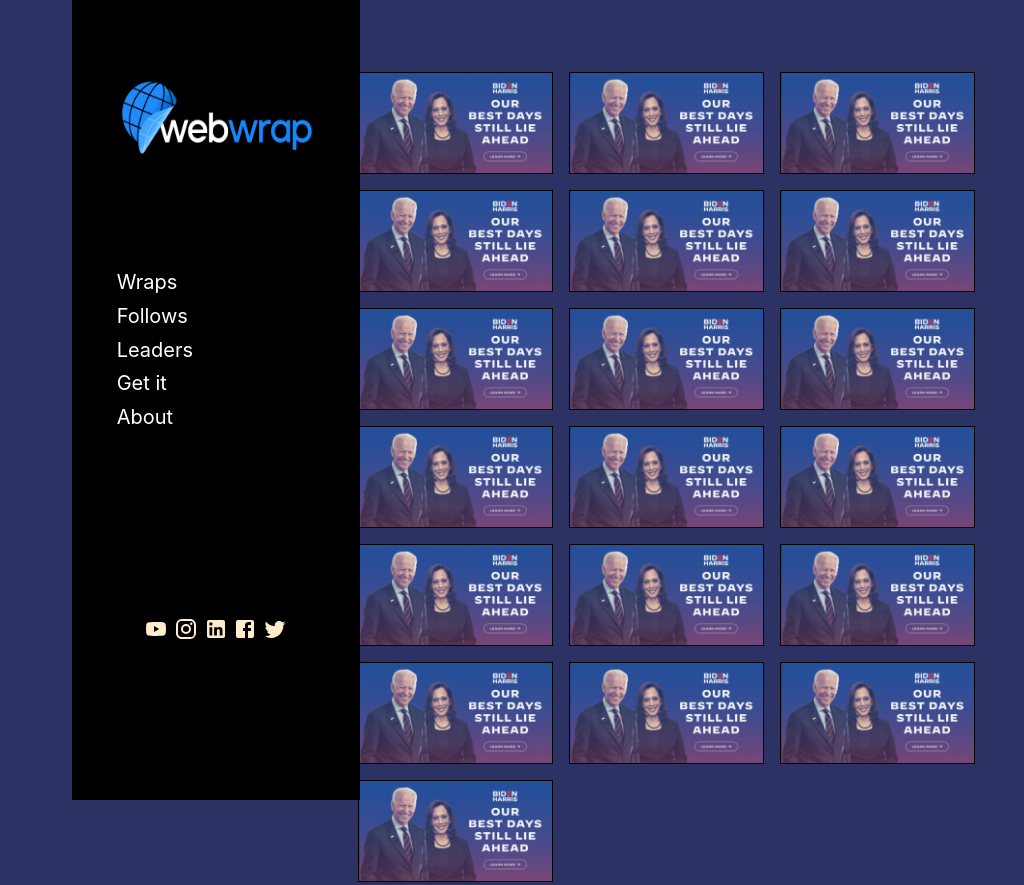
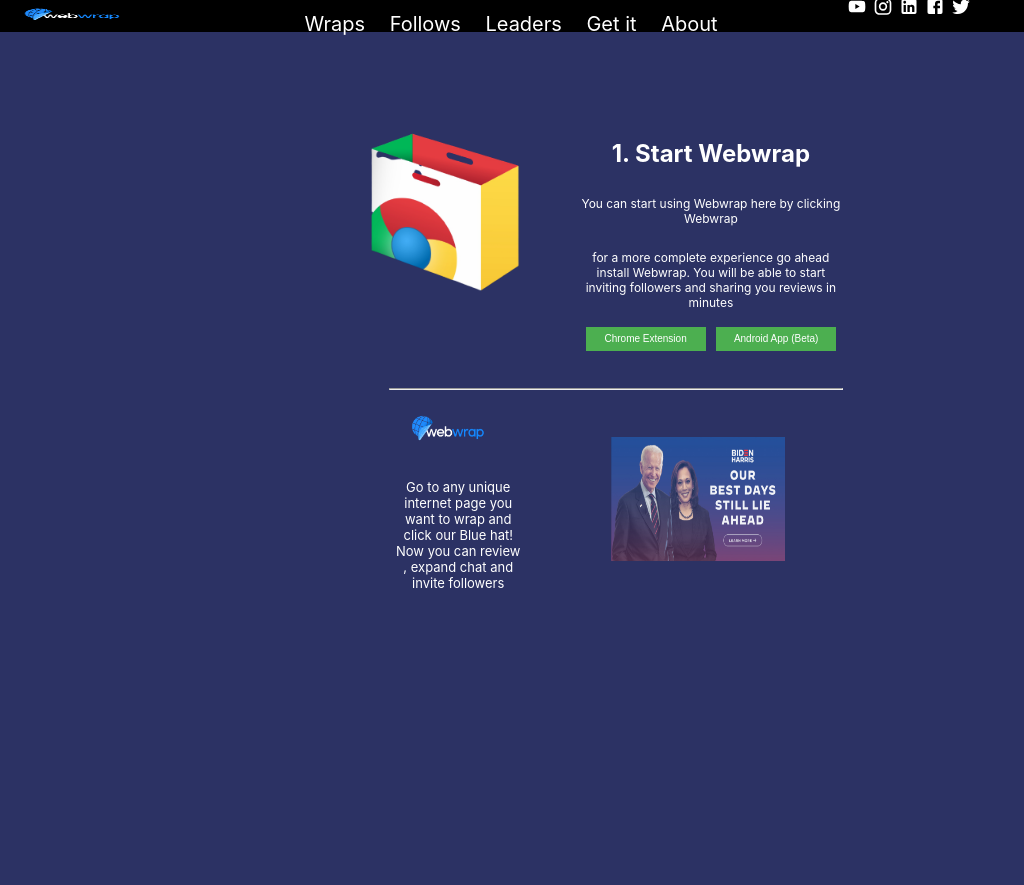
Before and after one commit to Suleman3015/client-app, a React (Create React App) app: page /getit in a window 1024 px wide. After the commit the page ends 800 px from the top, so only its background shows below. Built offline with nearby package versions, Linux system fonts and the light colour scheme.

Commit message:
tablet view updated
responsiveness updated

```diff
--- a/src/App.js
+++ b/src/App.js
@@ -3,6 +3,7 @@
 import WebWrap from './Components/webWrap'
 import SideBar from './Components/SideBar'
 import About from './Components/About'
+import Getit from './Components/getit'
 import {  Link ,Route ,BrowserRouter as Router,Switch} from 'react-router-dom'
 
 function App() {
@@ -22,6 +23,9 @@
           <Route path="/about">
             <About />
           </Route>
+          <Route path="/getit">
+            <Getit />
+          </Route>
           <Route path="/">
             <WebWrap />
           </Route>
--- a/src/Components/About.module.css
+++ b/src/Components/About.module.css
@@ -215,3 +215,62 @@
     /* margin-left: 5%; */
   }
 }
+
+@media (min-width: 800px) and (max-width: 1050px) {
+  .container {
+    display: flex;
+    flex-direction: column;
+  }
+
+  .centercont {
+    display: flex;
+    flex-direction: column;
+    justify-content: center;
+    margin-left: 0%;
+    text-align: center;
+    align-items: center;
+    /* margin-left: 32%; */
+    margin-top: 25%;
+  }
+
+  .contentBoxes {
+    display: grid;
+    grid-template-columns: 700px;
+    justify-content: center;
+    margin: 0%;
+    margin-left: 0%;
+
+    /* padding: 100px; */
+    /* margin-top: 7%; */
+    /* margin-left: 34%; */
+  }
+
+  .box {
+    background-color: ;
+    border: 1px solid black;
+    width: 100%;
+    height: 100%;
+    margin: 0%;
+  }
+
+  .img {
+    height: 100%;
+    width: 100%;
+  }
+  .textcont {
+    display: flex;
+    flex-direction: row;
+    justify-content: flex-start;
+    margin-top: 10%;
+    margin-right: 5%;
+  }
+
+  .text {
+    color: white;
+    text-decoration: none;
+    font-size: 30px;
+    margin-left: 0%;
+    margin: 2%;
+    /* margin-left: 5%; */
+  }
+}
--- /dev/null
+++ b/src/Components/getit.js
@@ -0,0 +1,46 @@
+import React from 'react'
+import SideBar from './SideBar'
+import styles from './getit.module.css'
+import GoogleLogo from './images/google.png'
+import { makeStyles } from '@material-ui/core/styles';
+import Button from '@material-ui/core/Button';
+import Logo from './images/WrapLogo.png'
+import Secimg from './images/topic.jpg'
+function Getit(){
+    return(
+        <div><SideBar/>
+        <div className={styles.getCont}>
+
+            <div className={styles.centerCont}>
+            <div className={styles.extensionCont}>
+                <img height={180} className={styles.img} src={GoogleLogo} alt='image'/>
+                <div className={styles.starter} >
+                <h1 > 1.  Start Webwrap </h1>
+                <p> You can start using Webwrap here by clicking <a> Webwrap</a> </p>
+                <p> for a more complete experience go ahead install Webwrap.
+                You will be able to start inviting followers and sharing you reviews in minutes  </p>
+                <div className={styles.buttoncont}> <button className={styles.but}> Chrome Extension </button>
+                <button className={styles.but} > Android App (Beta)</button></div>
+                </div>
+            </div>
+            <hr className={styles.hr} />
+            <div className={styles.end} >
+            <div className={styles.secondpoint}>
+                <img  className={styles.imgsec} src={Logo} alt='image'/>
+                <p> Go to any unique internet page you want to wrap and click our Blue hat! Now you can review , expand chat and invite followers </p>
+            </div>
+            <b/>
+            <img src={Secimg} className={styles.image} alt='image' />
+
+            </div>
+
+
+
+            </div>
+
+        </div>
+        </div>
+    )
+}
+
+export default Getit;
--- /dev/null
+++ b/src/Components/getit.module.css
@@ -0,0 +1,97 @@
+.getCont {
+  display: flex;
+  flex-direction: row;
+  justify-content: center;
+}
+
+.centerCont {
+  margin-top: 12%;
+  margin-left: 15%;
+  justify-content: center;
+
+  display: flex;
+  flex-direction: column;
+  justify-content: center;
+  width: 100%;
+}
+
+.extensionCont {
+  display: flex;
+  flex-direction: row;
+  justify-content: center;
+}
+
+.img {
+  background-color: rgb(44, 50, 100);
+}
+.extensionCont h1 {
+  color: white;
+
+  /* font-size: 16px; */
+}
+
+.starter {
+  display: flex;
+  flex-direction: column;
+  justify-content: center;
+  text-align: center;
+  margin-left: 3%;
+  margin-bottom: 4%;
+  width: 30%;
+  font-size: 12px;
+  color: white;
+}
+
+.buttoncont {
+  display: flex;
+  flex-direction: row;
+}
+
+.but {
+  background-color: #4caf50; /* Green */
+  border: none;
+  color: white;
+  /* padding: 20px 60px; */
+  text-align: center;
+  text-decoration: none;
+  display: inline-block;
+  font-size: 10px;
+  margin: 2%;
+  width: 100%;
+  height: 100%;
+}
+
+.hr {
+  width: 52%;
+  margin-left: 27%;
+}
+
+.end {
+  display: flex;
+  flex-direction: row;
+  justify-content: center;
+}
+.secondpoint {
+  display: flex;
+  flex-direction: column;
+  width: 25%;
+  height: 50%;
+}
+
+.imgsec {
+  height: 100%;
+  width: 50%;
+}
+
+.secondpoint p {
+  color: white;
+  width: 60%;
+  text-align: center;
+  font-size: 13px;
+}
+
+.image {
+  width: 20%;
+  height: 60%;
+  margin-top: 4.5%;
+}
--- a/src/Components/sideBar.module.css
+++ b/src/Components/sideBar.module.css
@@ -214,3 +214,62 @@
     margin: 2% !important;
   }
 }
+
+@media (min-width: 800px) and (max-width: 1050px) {
+  .sideBar {
+    position: fixed;
+    display: flex !important;
+    flex-direction: row !important;
+    background-color: black;
+    width: 100%;
+    height: 4%;
+    margin: 0%;
+    margin-left: 0%;
+  }
+
+  .Logo {
+    height: 100%;
+    width: 14%;
+    margin: 0%;
+    margin-top: 0%;
+    background-color: transparent;
+  }
+  .navlist {
+    display: flex;
+    flex-direction: row;
+    justify-content: center;
+    background-color: transparent !important;
+    width: 60%;
+    height: 10%;
+    margin: 0%;
+    justify-content: center;
+    margin-top: 0%;
+    margin-left: 2%;
+  }
+  .list {
+    background-color: transparent !important;
+    color: white;
+
+    padding: 0%;
+    text-decoration: none;
+    font-size: 20px;
+  }
+
+  .socialMedia {
+    display: flex;
+    flex-direction: row;
+    justify-content: center;
+    background-color: black;
+    height: 65%;
+    margin-top: 0.1% !important;
+    margin-left: 4%;
+    margin-right: 0%;
+  }
+  .icon {
+    background-color: black;
+    color: white;
+    width: 20px !important;
+    height: 25px !important;
+    margin: 3% !important;
+  }
+}
--- a/src/Components/webWrap.js
+++ b/src/Components/webWrap.js
@@ -24,7 +24,7 @@
 
         {/* main center content containers  */}
         <div className={styles.contentBoxes} >
-            <div className={styles.box}>  <img className={styles.img} src={BoxImage} alt="image" />   </div>
+            <div className={styles.box}>  <img className={styles.img} src={BoxImage} alt="image"/>  </div>
             <div className={styles.box} > <img className={styles.img} src={BoxImage} alt="image" />  </div>
             <div className={styles.box} > <img className={styles.img} src={BoxImage} alt="image" />  </div>
             <div className={styles.box}> <img className={styles.img} src={BoxImage} alt="image" />  </div>
@@ -38,14 +38,6 @@
             <div className={styles.box} > <img className={styles.img} src={BoxImage} alt="image" />  </div>
 
 
-            <div className={styles.box} > <img className={styles.img} src={BoxImage} alt="image" />  </div>
-            <div className={styles.box} > <img className={styles.img} src={BoxImage} alt="image" />  </div>
-            <div className={styles.box} > <img className={styles.img} src={BoxImage} alt="image" />  </div>
-            <div className={styles.box} > <img className={styles.img} src={BoxImage} alt="image" />  </div>
-            <div className={styles.box} > <img className={styles.img} src={BoxImage} alt="image" />  </div>
-            <div className={styles.box} > <img className={styles.img} src={BoxImage} alt="image" />  </div>
-            <div className={styles.box} > <img className={styles.img} src={BoxImage} alt="image" />  </div>
-
 
 
 
--- a/src/Components/webWrap.module.css
+++ b/src/Components/webWrap.module.css
@@ -14,7 +14,7 @@
   justify-content: center;
   /* padding: 100px; */
   margin-top: 7%;
-  margin-left: 35%;
+  margin-left: 34%;
 }
 
 .box {
@@ -25,6 +25,15 @@
 
 .img {
   height: 100px;
+}
+
+.text {
+  font-size: 16px;
+  color: white;
+  margin-top: 0%;
+  margin-bottom: 0%;
+  display: flex;
+  justify-content: center;
 }
 
 /* side bar  */
@@ -301,3 +310,97 @@
     height: 70% !important;
   }
 }
+
+/* media query for tablet view */
+
+@media (min-width: 800px) and (max-width: 1050px) {
+  * {
+    background-color: rgb(44, 50, 100);
+  }
+
+  .container {
+    display: grid;
+    grid-template-rows: 1fr;
+  }
+
+  /* center content boxes  */
+  .contentBoxes {
+    display: grid;
+    margin-top: 10%;
+    grid-template-columns: 220px 220px 220px;
+    justify-content: center;
+    grid-gap: 1rem;
+    margin-top: 15%;
+    margin-left: 0%;
+  }
+  .box {
+    background-color: ;
+    border: 1px solid black;
+    height: 100%;
+  }
+
+  .img {
+    height: 100%;
+    width: 100%;
+  }
+
+  /* side bar  */
+
+  .sideBar {
+    position: fixed;
+    display: flex !important;
+    flex-direction: row !important;
+    background-color: black;
+    width: 100%;
+    height: 7%;
+    min-width: 8%;
+    margin: 0%;
+    margin-left: 0%;
+  }
+  .semiSideBar {
+    display: flex;
+    flex-direction: row;
+    justify-content: space-between;
+  }
+
+  .logo {
+    max-height: 17%;
+    width: 13%;
+    margin: 0%;
+    margin-top: 0%;
+    background-color: transparent;
+  }
+  .navlist {
+    display: flex;
+    flex-direction: row;
+    background-color: transparent !important;
+    width: 60%;
+    height: 10%;
+    margin: 0%;
+    margin-left: 20%;
+    margin-top: 2.5%;
+  }
+  .list {
+    background-color: transparent !important;
+    color: white;
+
+    margin-left: 4%;
+    padding: 0%;
+    text-decoration: none;
+    font-size: 17px;
+  }
+
+  .socialMedia {
+    display: flex;
+    flex-direction: row;
+    background-color: transparent !important;
+    width: 60%;
+    height: 3.5% !important;
+    margin: 0%;
+    margin-left: 62%;
+    margin-top: 2.5%;
+  }
+  .icon {
+    height: 70% !important;
+  }
+}
```
Also changed, not shown: src/Components/images/google.png (added).
